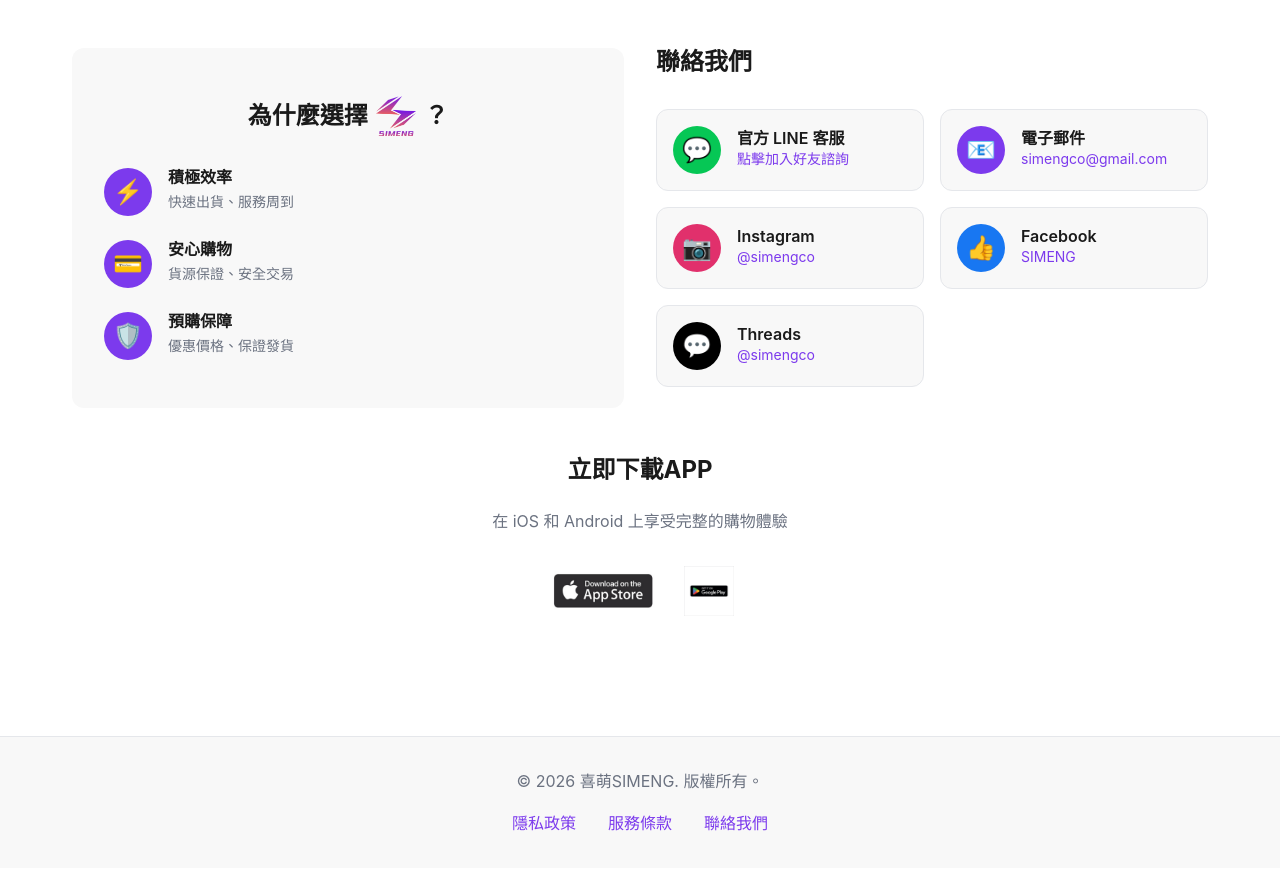
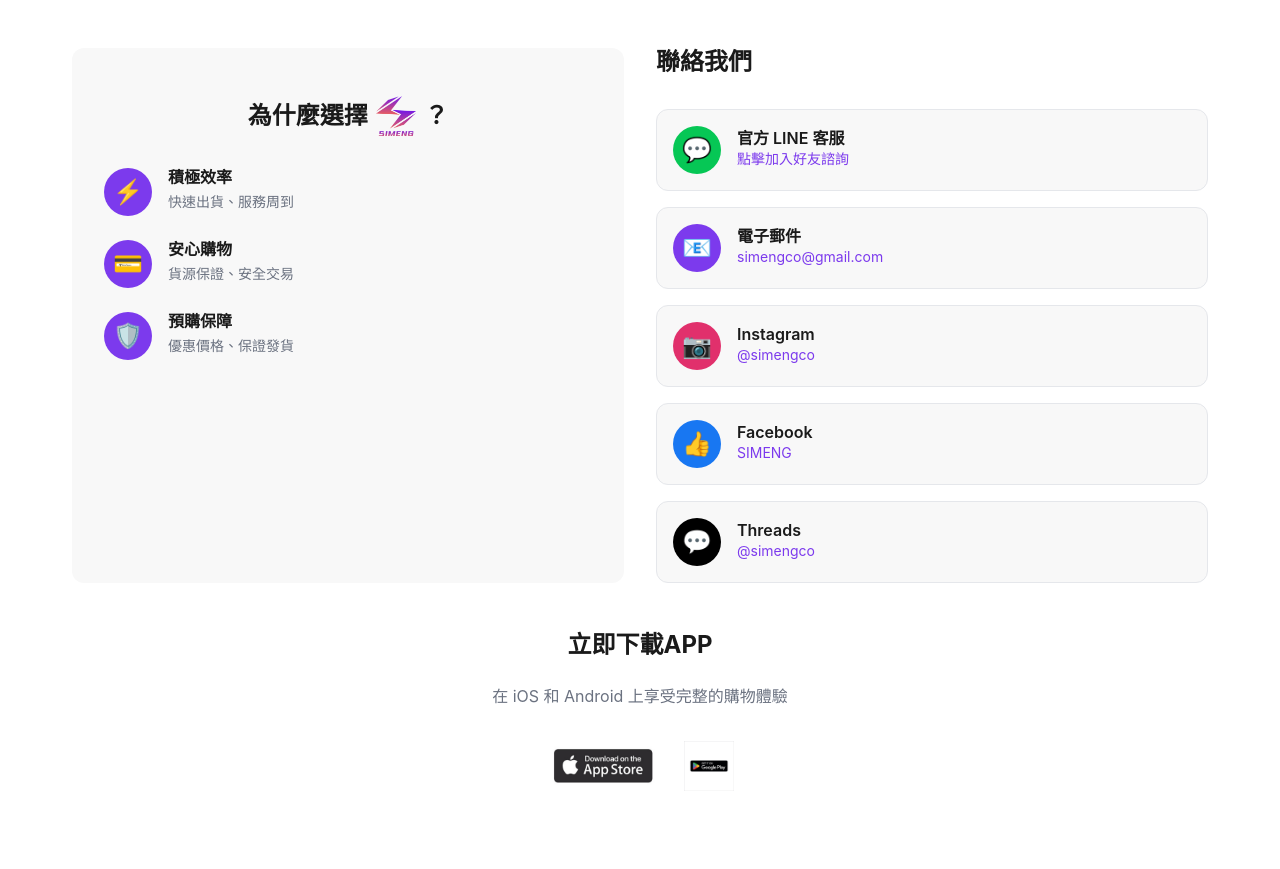
Before and after one commit to rayyeh437/simeng-tw-website, a Next.js app: page / in a window 1280 px wide. Shown: the part 2051-2920 px from the top of the page. Built offline with nearby package versions, Linux system fonts and the light colour scheme; no server answers.

Commit message:
fix: align contact section to single column and match why choose simeng height

```diff
--- a/app/page.tsx
+++ b/app/page.tsx
@@ -290,7 +290,7 @@ export default function HomePage() {
               聯絡我們
             </h2>
 
-            <div style={{ display: 'grid', gridTemplateColumns: 'repeat(auto-fit, minmax(200px, 1fr))', gap: '1rem' }}>
+            <div style={{ display: 'flex', flexDirection: 'column', gap: '1rem' }}>
               {CONTACT_CHANNELS.map((channel) => (
               <a
                 key={channel.id}
```
